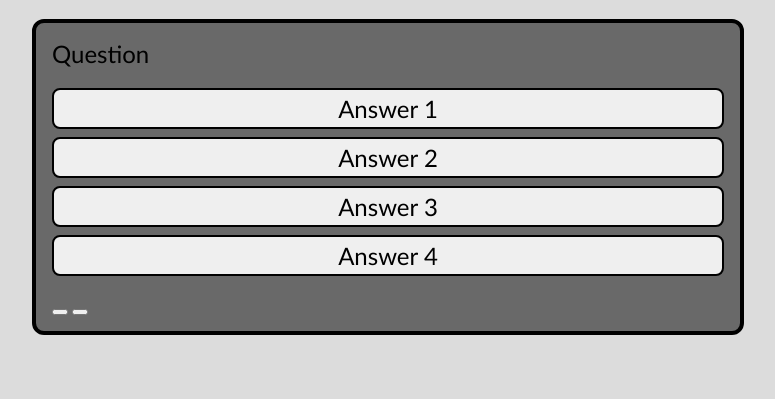
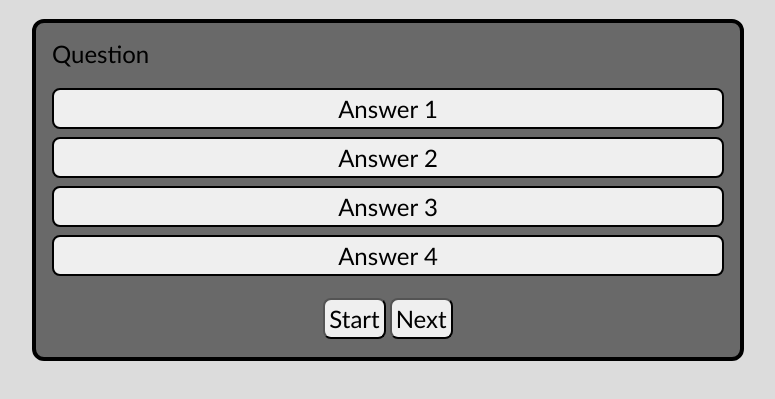
Before and after one commit to Tmiller03/timed-quiz, a plain HTML site: page index.html in a window 1280 px wide. Shown: the part 103-502 px from the top of the page, without its empty margins (188-963 px from the left). Drawn offline with Linux system fonts and the light colour scheme.

Commit message:
class changes & button adjustments

```diff
--- a/assets/css/style.css
+++ b/assets/css/style.css
@@ -80,3 +80,30 @@ body main article {
     background-color: firebrick;
     border: solid 4px #ff3131;
 }
+
+.start-btn, .next-btn {
+    font-size: 24px;
+    border-radius: 8px;
+    padding: 4px;
+    margin: 2px;
+}
+
+.control {
+    display: flex;
+    justify-content: center;
+    align-items: center;
+}
+
+.start-btn:hover {
+    transition: ease 300ms;
+    transform: scale(1.04);
+}
+
+.next-btn:hover {
+    transition: ease 300ms;
+    transform: scale(1.04);
+}
+
+.hidden {
+    /* display: none; */
+}
--- a/index.html
+++ b/index.html
@@ -24,9 +24,10 @@
                     <button class="btn">Answer 4</button>
                 </div>
             </div>
-            <div class="control"></div>
-            <button id="start" class="start-btn"></button>
-            <button id="next" class="next-btn hide"></button>
+            <div class="control">
+                <button id="start" class="start-btn">Start</button>
+                <button id="next" class="next-btn hidden">Next</button>
+            </div>
         </article>
     </main>
     <script src="script.js"></script>
```
